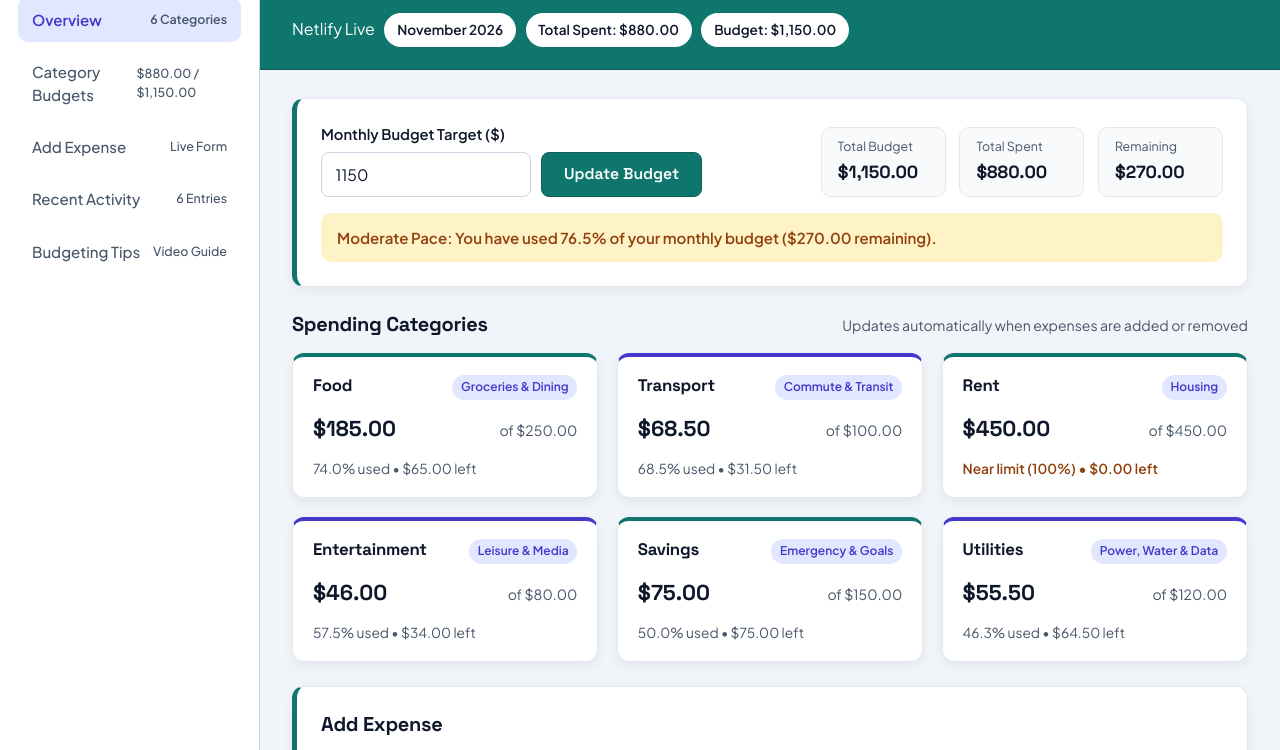
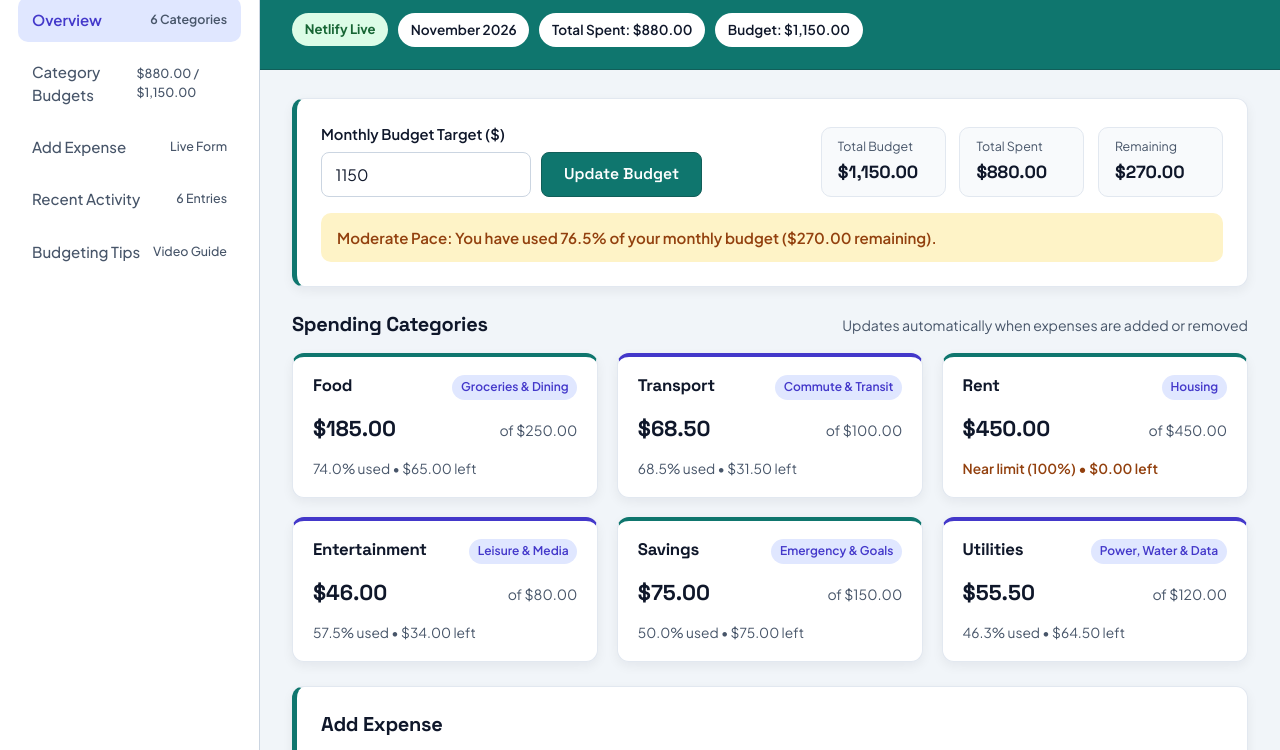
Before and after one commit to basomasylvain/web-development-spendwise, a plain HTML site: page index.html in a window 1280 px wide. Shown: the part 89-839 px from the top of the page. Drawn offline with Linux system fonts and the light colour scheme.

Commit message:
Add live-badge styles to style.css

```diff
--- a/style.css
+++ b/style.css
@@ -250,6 +250,17 @@ h3 {
   align-items: center;
   flex-wrap: wrap;
   gap: 0.6rem;
+}
+
+.live-badge {
+  display: inline-flex;
+  align-items: center;
+  padding: 0.4rem 0.8rem;
+  border-radius: 999px;
+  font-size: 0.82rem;
+  font-weight: 700;
+  background-color: var(--status-good-bg);
+  color: var(--status-good-text);
 }
 
 .period-badge,
```
